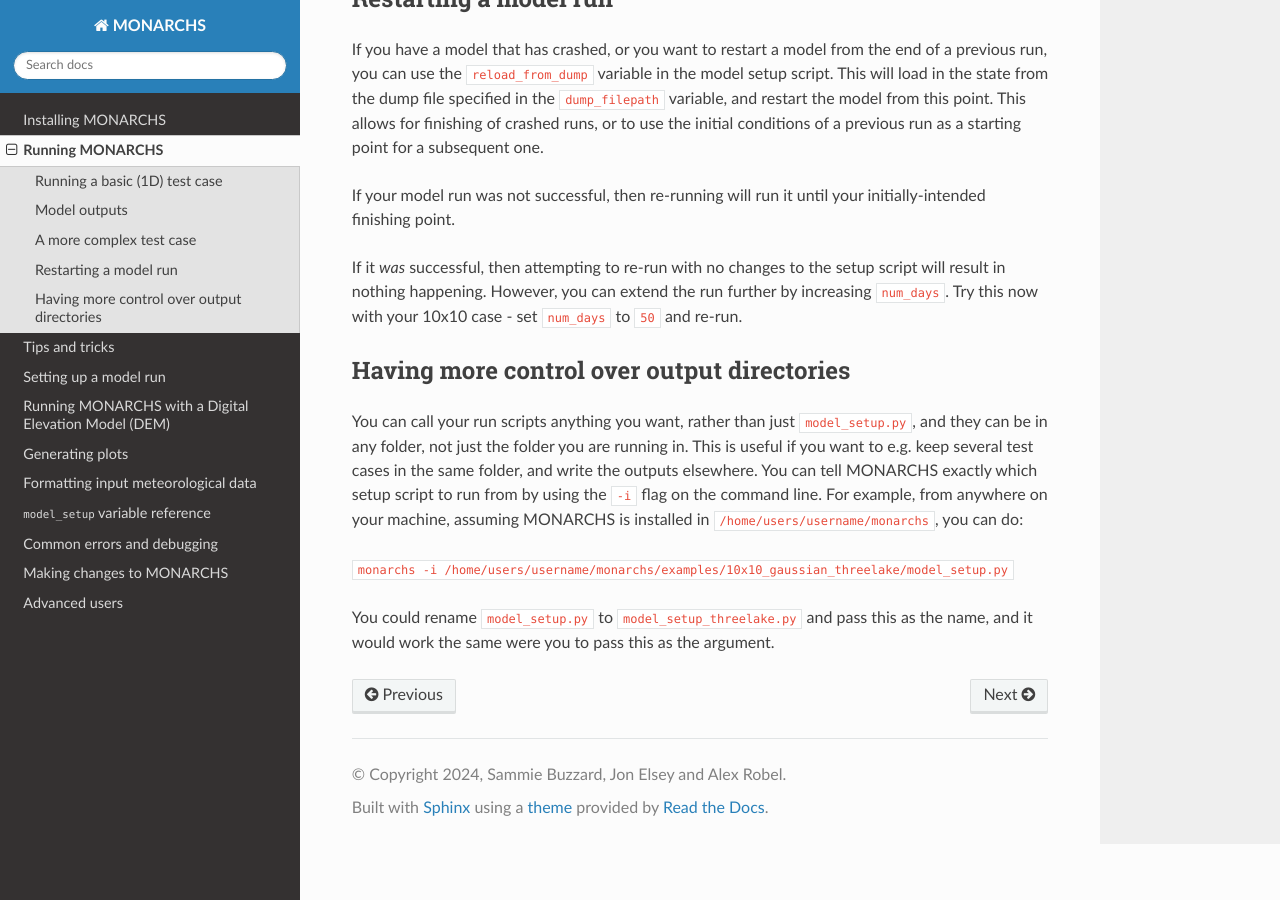
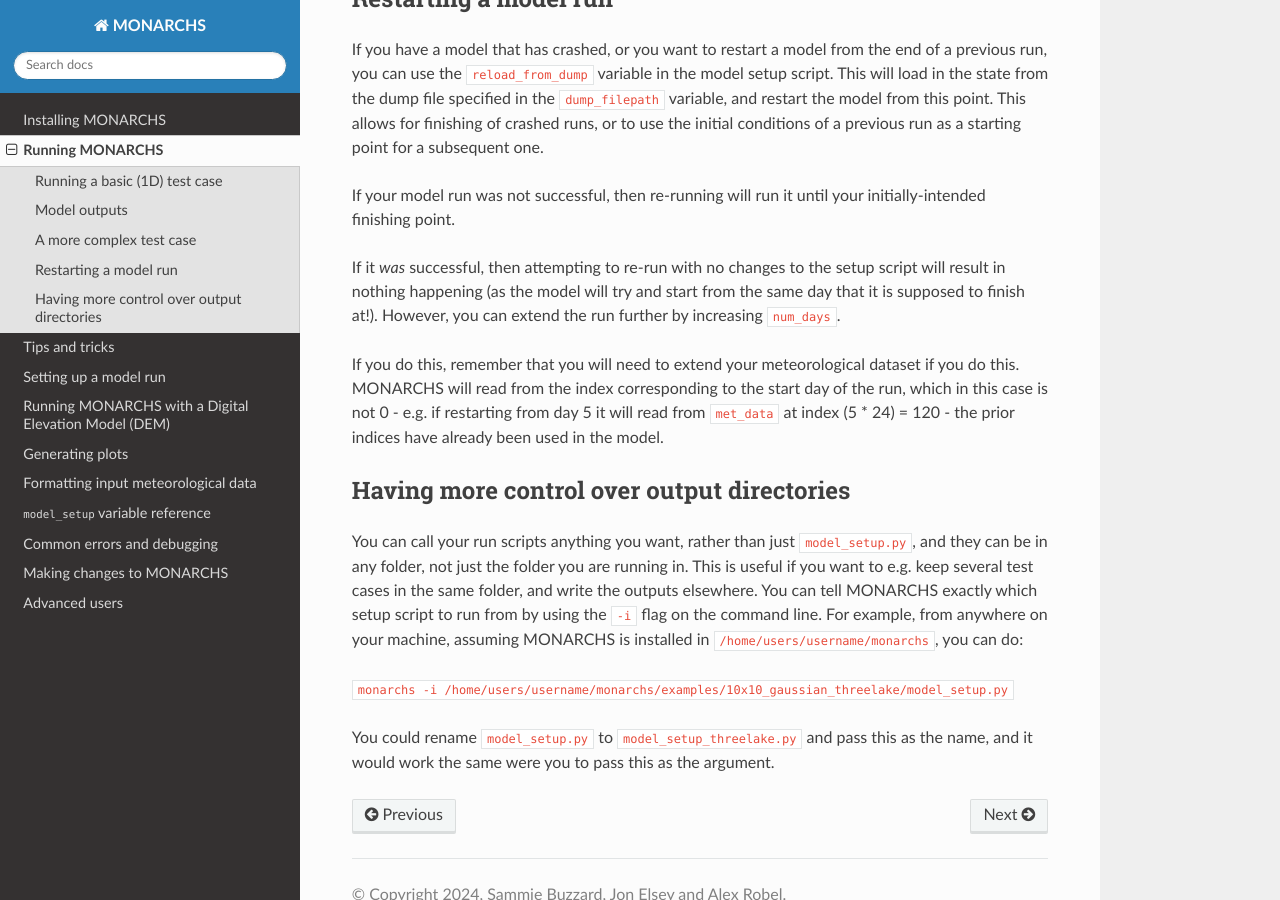
Before and after one commit to monarchs-ice/monarchs, a Sphinx documentation site: the page built from docs/source/quickstart.rst, in a window 1280 px wide and 900 px high, scrolled down 3810 px. Built offline with Sphinx 7.4.7 and the Read the Docs theme 3.1.0, drawn with Linux system fonts in a browser that asks for light colours; pages that are not in the unit, such as notebooks, are missing from menus.

Commit message:
Fixed suggestion for increasing num_days in the restarting runs section

```diff
--- a/docs/source/quickstart.rst
+++ b/docs/source/quickstart.rst
@@ -143,10 +143,13 @@
 finishing point.
 
 If it `was` successful, then attempting to re-run with no changes to the setup script will result in
-nothing happening. However, you can extend the run further by increasing ``num_days``.
-Try this now with your 10x10 case - set ``num_days`` to ``50`` and re-run.
+nothing happening (as the model will try and start from the same day that it is supposed to finish at!).
+However, you can extend the run further by increasing ``num_days``.
 
-
+If you do this, remember that you will need to extend your
+meteorological dataset if you do this. MONARCHS will read from the index corresponding to the start day of the run,
+which in this case is not 0 - e.g. if restarting from day 5 it will read from ``met_data`` at index (5 * 24) = 120 - the
+prior indices have already been used in the model.
 
 
 Having more control over output directories
```
